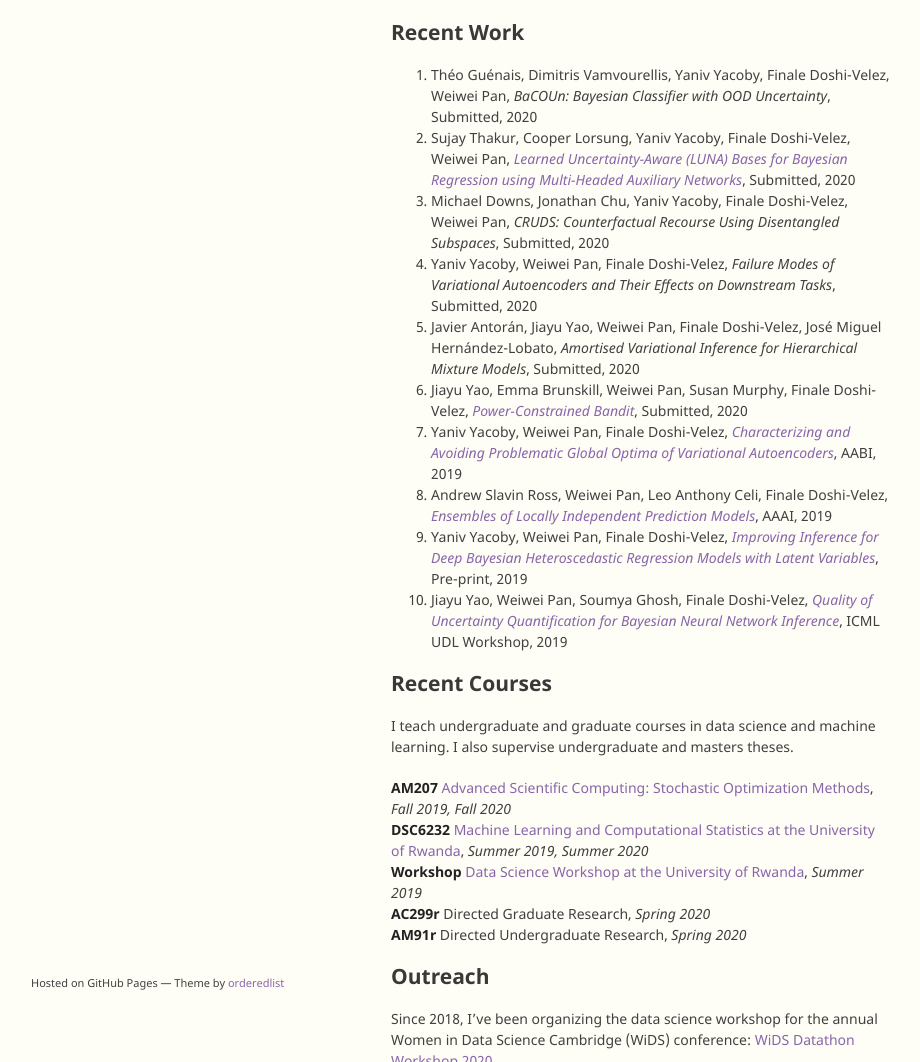
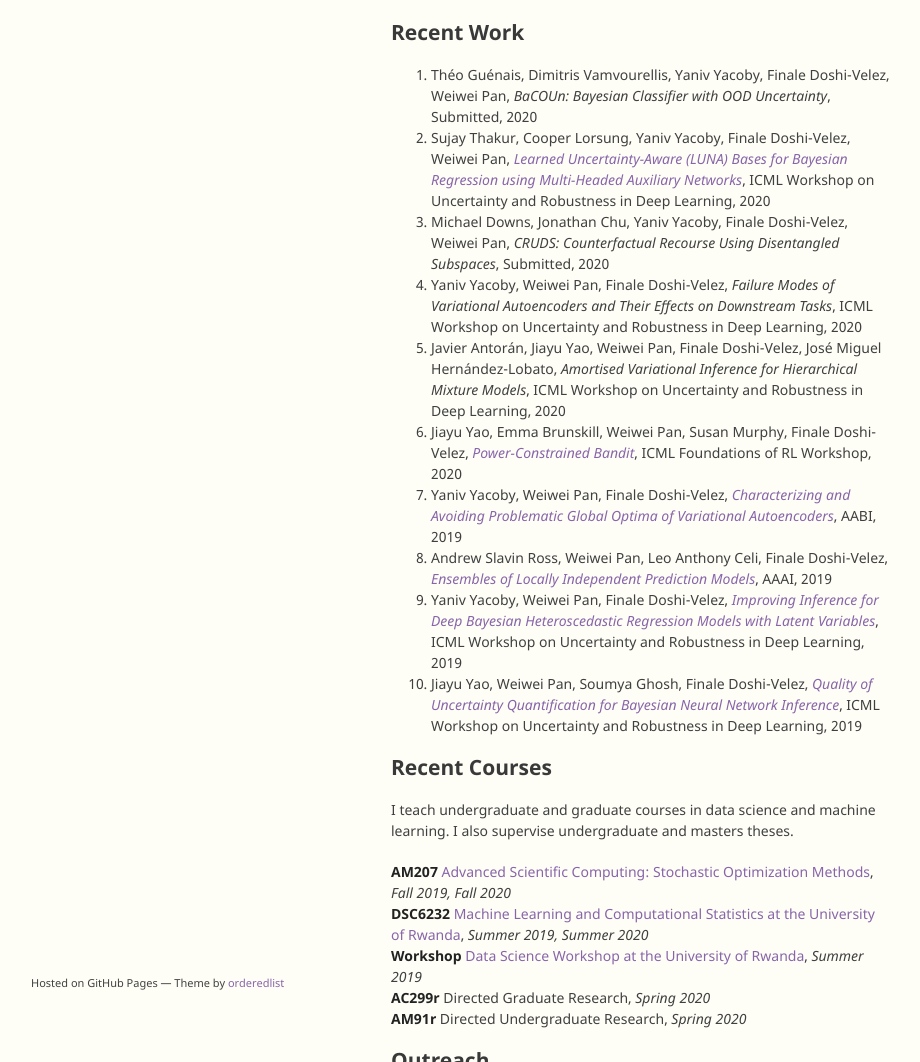
Before and after one commit to onefishy/old_webpage, a Jekyll site: the page built from index.md, in a window 1280 px wide and 1400 px high. Shown: the part 338-1400 px from the top of the window, without its empty margins (179-1099 px from the left). Built offline with Jekyll 4.4.1, drawn with Linux system fonts in a browser that asks for light colours; our own code applies the rules of GitHub Pages for plain Markdown files.

Commit message:
Update index.md

```diff
--- a/index.md
+++ b/index.md
@@ -7,15 +7,15 @@ In a former life, I did research in pure math (specifically algebraic topology)
 
 ## Recent Work
 1. Théo Guénais, Dimitris Vamvourellis, Yaniv Yacoby, Finale Doshi-Velez, Weiwei Pan, *BaCOUn: Bayesian Classifier with OOD Uncertainty*, Submitted, 2020
-2. Sujay Thakur, Cooper Lorsung, Yaniv Yacoby, Finale Doshi-Velez, Weiwei Pan, [*Learned Uncertainty-Aware (LUNA) Bases for Bayesian Regression using Multi-Headed Auxiliary Networks*](https://arxiv.org/abs/2006.11695), Submitted, 2020
+2. Sujay Thakur, Cooper Lorsung, Yaniv Yacoby, Finale Doshi-Velez, Weiwei Pan, [*Learned Uncertainty-Aware (LUNA) Bases for Bayesian Regression using Multi-Headed Auxiliary Networks*](https://arxiv.org/abs/2006.11695), ICML Workshop on Uncertainty and Robustness in Deep Learning, 2020
 3. Michael Downs, Jonathan Chu, Yaniv Yacoby, Finale Doshi-Velez, Weiwei Pan, *CRUDS: Counterfactual Recourse Using Disentangled Subspaces*, Submitted, 2020
-4. Yaniv Yacoby, Weiwei Pan, Finale Doshi-Velez, *Failure Modes of Variational Autoencoders and Their Effects on Downstream Tasks*, Submitted, 2020
-6. Javier Antorán, Jiayu Yao, Weiwei Pan, Finale Doshi-Velez, José Miguel Hernández-Lobato, *Amortised Variational Inference for Hierarchical Mixture Models*, Submitted, 2020
-7. Jiayu Yao, Emma Brunskill, Weiwei Pan, Susan Murphy, Finale Doshi-Velez, [*Power-Constrained Bandit*](https://arxiv.org/pdf/2004.06230.pdf), Submitted, 2020
+4. Yaniv Yacoby, Weiwei Pan, Finale Doshi-Velez, *Failure Modes of Variational Autoencoders and Their Effects on Downstream Tasks*, ICML Workshop on Uncertainty and Robustness in Deep Learning, 2020
+6. Javier Antorán, Jiayu Yao, Weiwei Pan, Finale Doshi-Velez, José Miguel Hernández-Lobato, *Amortised Variational Inference for Hierarchical Mixture Models*, ICML Workshop on Uncertainty and Robustness in Deep Learning, 2020
+7. Jiayu Yao, Emma Brunskill, Weiwei Pan, Susan Murphy, Finale Doshi-Velez, [*Power-Constrained Bandit*](https://arxiv.org/pdf/2004.06230.pdf), ICML Foundations of RL Workshop, 2020
 9. Yaniv Yacoby, Weiwei Pan, Finale Doshi-Velez, [*Characterizing and Avoiding Problematic Global Optima of Variational Autoencoders*](http://proceedings.mlr.press/v118/yacoby20a/yacoby20a.pdf), AABI, 2019
 10. Andrew Slavin Ross, Weiwei Pan, Leo Anthony Celi, Finale Doshi-Velez, [*Ensembles of Locally Independent Prediction Models*](), AAAI, 2019
-11. Yaniv Yacoby, Weiwei Pan, Finale Doshi-Velez, [*Improving Inference for Deep Bayesian Heteroscedastic Regression Models with Latent Variables*](https://arxiv.org/pdf/1911.00569.pdf), Pre-print, 2019
-12. Jiayu Yao, Weiwei Pan, Soumya Ghosh, Finale Doshi-Velez, [*Quality of Uncertainty Quantification for Bayesian Neural Network Inference*](https://arxiv.org/pdf/1906.09686.pdf), ICML UDL Workshop, 2019
+11. Yaniv Yacoby, Weiwei Pan, Finale Doshi-Velez, [*Improving Inference for Deep Bayesian Heteroscedastic Regression Models with Latent Variables*](https://arxiv.org/pdf/1911.00569.pdf), ICML Workshop on Uncertainty and Robustness in Deep Learning, 2019
+12. Jiayu Yao, Weiwei Pan, Soumya Ghosh, Finale Doshi-Velez, [*Quality of Uncertainty Quantification for Bayesian Neural Network Inference*](https://arxiv.org/pdf/1906.09686.pdf), ICML Workshop on Uncertainty and Robustness in Deep Learning, 2019
 
 
 ## Recent Courses
```
